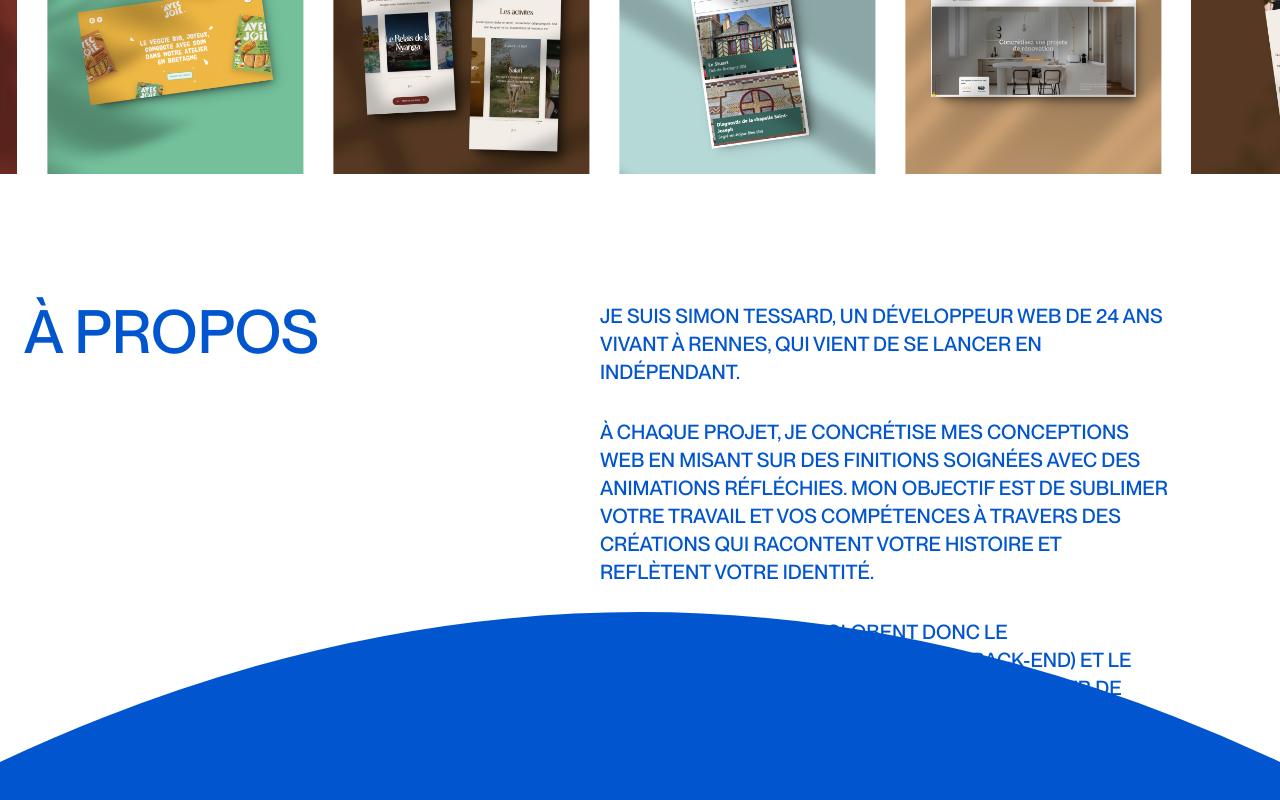
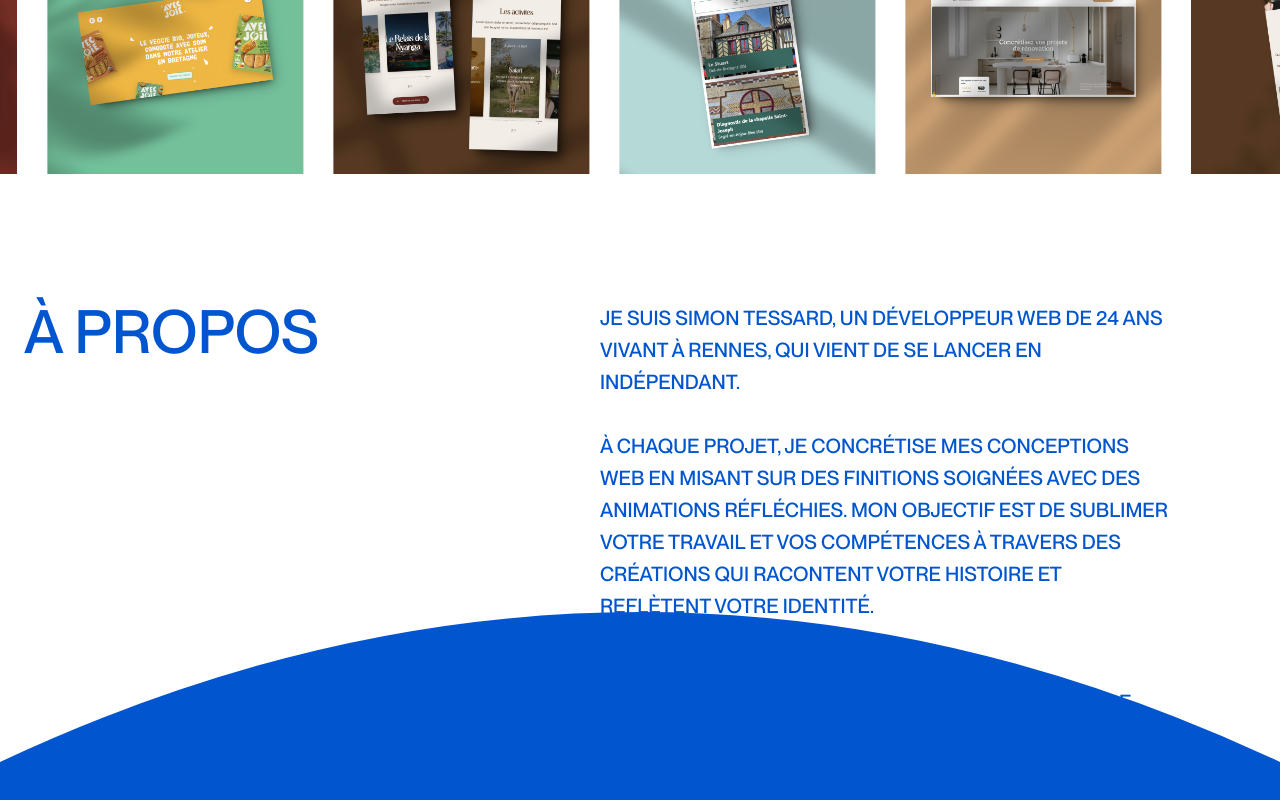
Before and after one commit to simontessard/2025-portfolio, a Next.js app: page /about in a window 1280 px wide. Shown: the part 338-1138 px from the top of the page. Built offline with nearby package versions, Linux system fonts and the light colour scheme.

Commit message:
Hover animation

```diff
--- a/src/components/about/Intro.tsx
+++ b/src/components/about/Intro.tsx
@@ -2,7 +2,7 @@ import Paragraph from "@/components/about/Paragraph";
 
 export default function Intro() {
     return (
-        <div className="flex max-lg:flex-col justify-between w-full mb-16 md:mb-28 lg:mb-20 lg:pr-8 xl:pr-20 2xl:pr-52">
+        <div className="flex max-lg:flex-col justify-between w-full mb-16 md:mb-20 lg:mb-28 xl:mb-32 lg:pr-8 xl:pr-20 2xl:pr-52">
 
             <h2 className="uppercase font-primary text-4xl lg:text-5xl xl:text-6xl text-primary font-medium max-lg:mb-8">
                 à propos
--- a/src/components/about/Paragraph.tsx
+++ b/src/components/about/Paragraph.tsx
@@ -4,7 +4,7 @@ interface ParagraphProps {
 
 export default function Paragraph({text}: ParagraphProps) {
     return (
-        <p className="lg:text-xl md:leading-8 md:max-w-6xl uppercase text-primary lg:font-medium mb-8">
+        <p className="leading-7 lg:text-xl lg:leading-8 2xl:leading-9 md:max-w-6xl uppercase text-primary lg:font-medium mb-8">
             {text}
         </p>
     )
--- a/src/components/home/Contact.tsx
+++ b/src/components/home/Contact.tsx
@@ -3,13 +3,25 @@ import Link from "next/link";
 export default function Contact() {
     return (
         <div className="flex gap-6 max-lg:ml-auto text-primary font-primary font-medium uppercase xl:translate-y-1.5">
-            <Link scroll={false} href="https://www.linkedin.com/in/simon-tessard-138733198/"
-                  target="_blank">
-                LinkedIn
-            </Link>
-            <Link scroll={false} href="mailto:pro@simontessard.fr" target="_blank">
-                Email
-            </Link>
+            <LinkHover text="LinkedIn" href="https://www.linkedin.com/in/simon-tessard-138733198/"/>
+            <LinkHover text="Email" href="mailto:pro@simontessard.fr"/>
         </div>
     )
 }
+
+interface LinkHoverProps {
+    text: string;
+    href: string
+}
+function LinkHover({text, href} : LinkHoverProps) {
+    return (
+        <Link className="relative group overflow-hidden" scroll={false} href={href} target="_blank">
+            <span className="block md:group-hover:-translate-y-full transition-transform ease-out duration-300">
+                {text}
+            </span>
+            <span className="block absolute left-0 top-0 translate-y-full md:group-hover:-translate-y-0 transition-transform ease-out duration-300">
+                {text}
+            </span>
+        </Link>
+    )
+}
```
